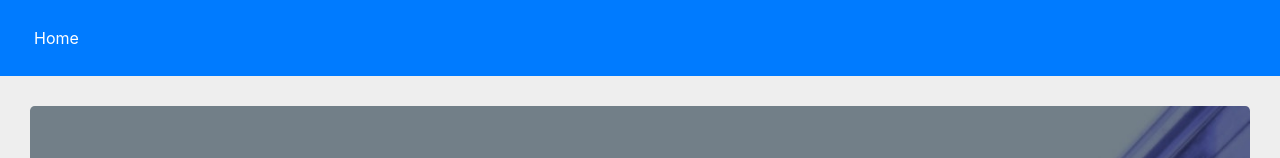
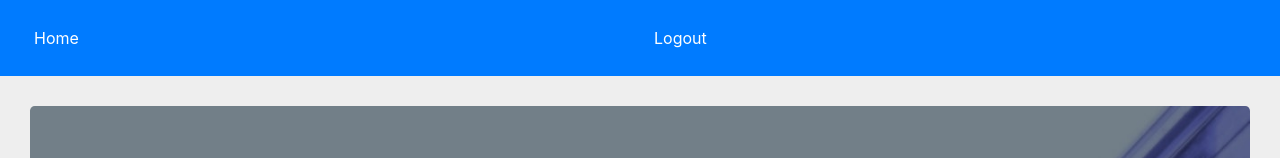
Before and after one commit to ignaspa/CheckIn_csc309, a React (Create React App) app in the folder client/: page / in a window 1280 px wide. Shown: the top 158 px of the page. Built offline with nearby package versions, Linux system fonts and the light colour scheme.

Commit message:
Added simple logout button

```diff
--- a/client/src/components/Layout/Navbar.js
+++ b/client/src/components/Layout/Navbar.js
@@ -3,6 +3,8 @@ import { Link } from "react-router-dom";
 
 
 export default class Navbar extends Component {
+    logOut = (event) => {
+    }
   render() {
     return (
       <div>
@@ -14,6 +16,13 @@ export default class Navbar extends Component {
               </Link>
             </li>
           </ul>
+        <ul className="navbar-nav mr-auto list-group-horizontal">
+            <li>
+                <Link to={"/"} className="nav-link text-white navitem" onClick={this.logOut}>
+                    Logout
+                </Link>
+            </li>
+        </ul>
         </nav>
       </div>
     );
```
